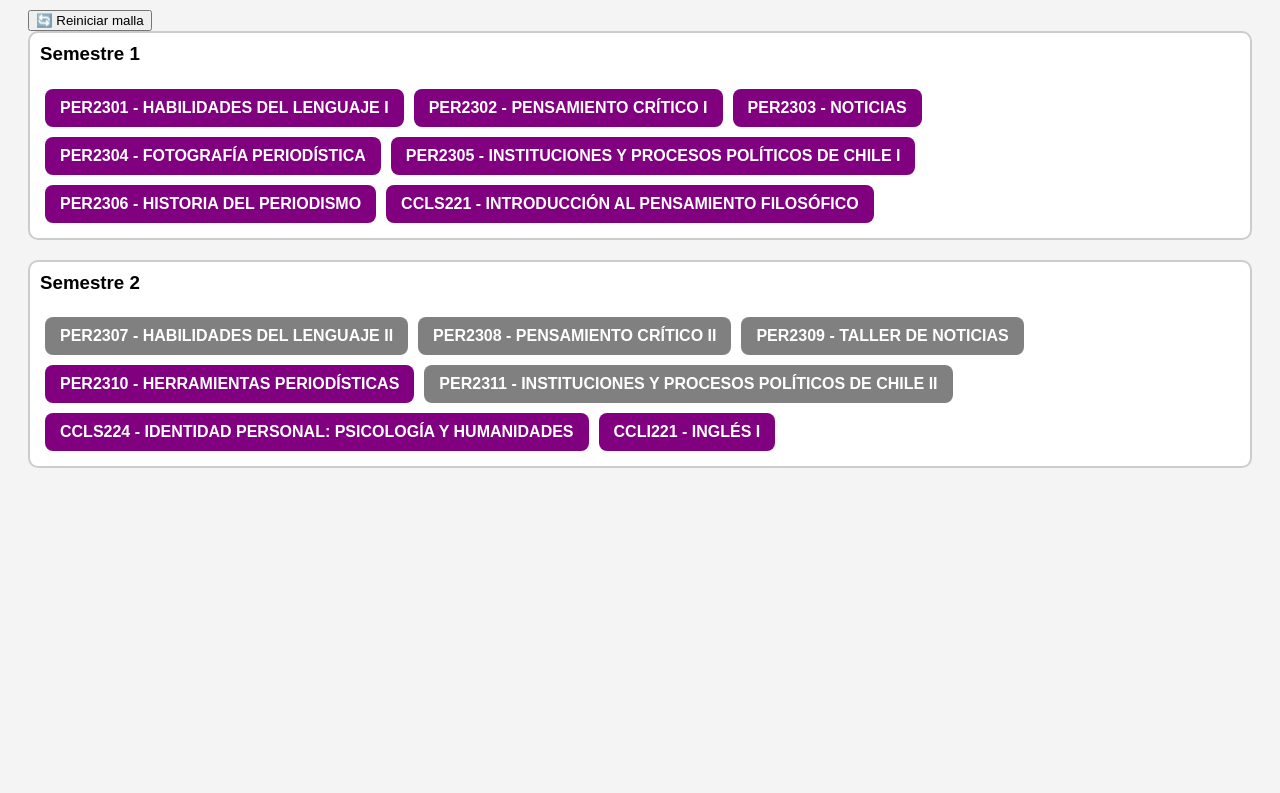
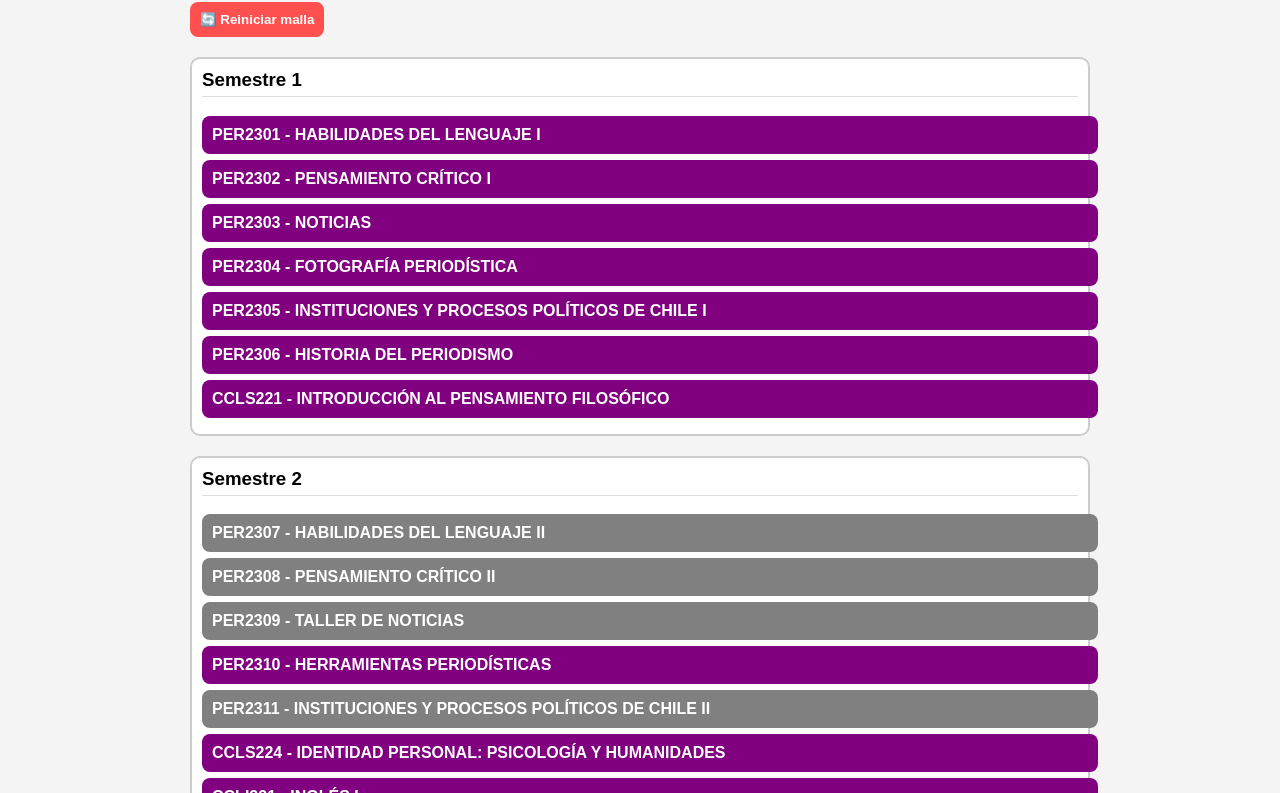
Before and after one commit to ffl0rencia/Malla-Periodismo, a plain HTML site: page index.html in a window 1280 px wide. Shown: the part 98-891 px from the top of the page. Before the commit the page ends 800 px from the top, so only its background shows below. Drawn offline with Linux system fonts and the light colour scheme.

Commit message:
Update style.css

```diff
--- a/style.css
+++ b/style.css
@@ -2,6 +2,8 @@ body {
   font-family: sans-serif;
   padding: 20px;
   background: #f4f4f4;
+  max-width: 900px;
+  margin: auto;
 }
 
 .semestre {
@@ -14,17 +16,21 @@ body {
 
 .semestre h3 {
   margin-top: 0;
+  border-bottom: 1px solid #ddd;
+  padding-bottom: 5px;
 }
 
 .ramo {
-  display: inline-block;
-  padding: 10px 15px;
-  margin: 5px;
+  display: block;
+  width: 100%;
+  padding: 10px;
+  margin: 6px 0;
   border-radius: 8px;
   color: white;
   cursor: pointer;
   font-weight: bold;
   user-select: none;
+  text-align: left;
 }
 
 .no-aprobado {
@@ -40,3 +46,14 @@ body {
   background-color: grey;
   cursor: not-allowed;
 }
+
+button {
+  background-color: #ff5050;
+  color: white;
+  padding: 10px;
+  border: none;
+  border-radius: 8px;
+  font-weight: bold;
+  cursor: pointer;
+  margin-bottom: 20px;
+}
```
